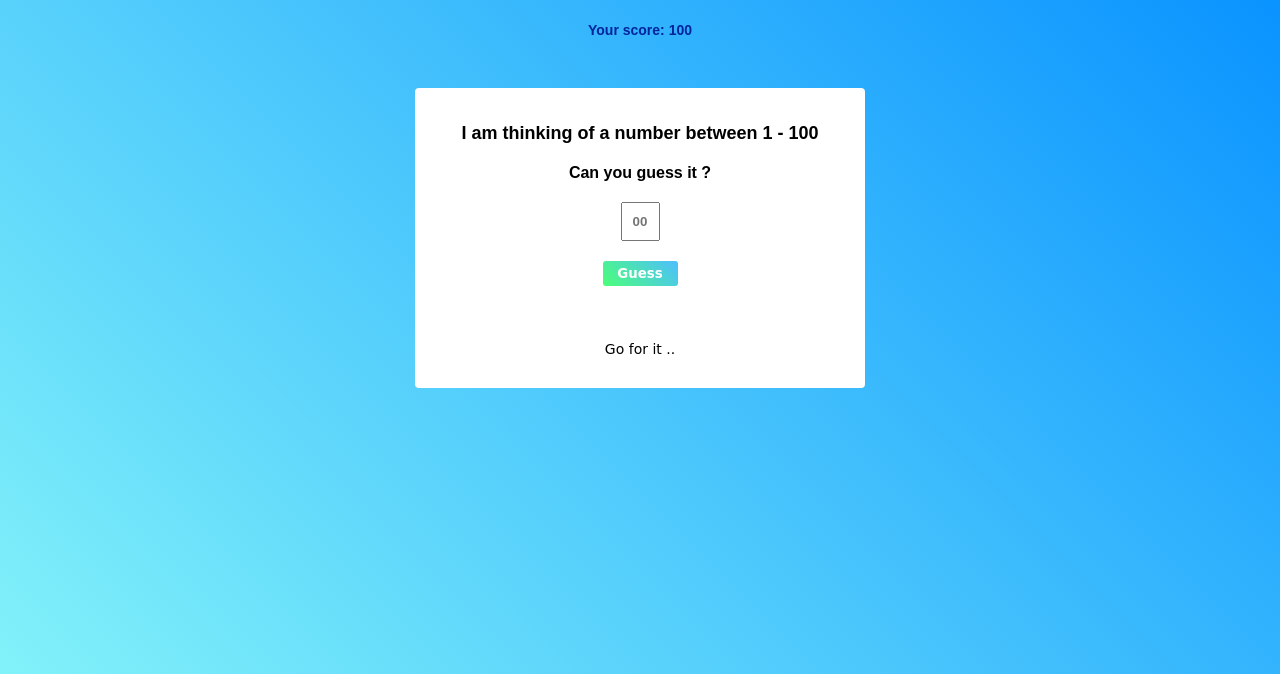
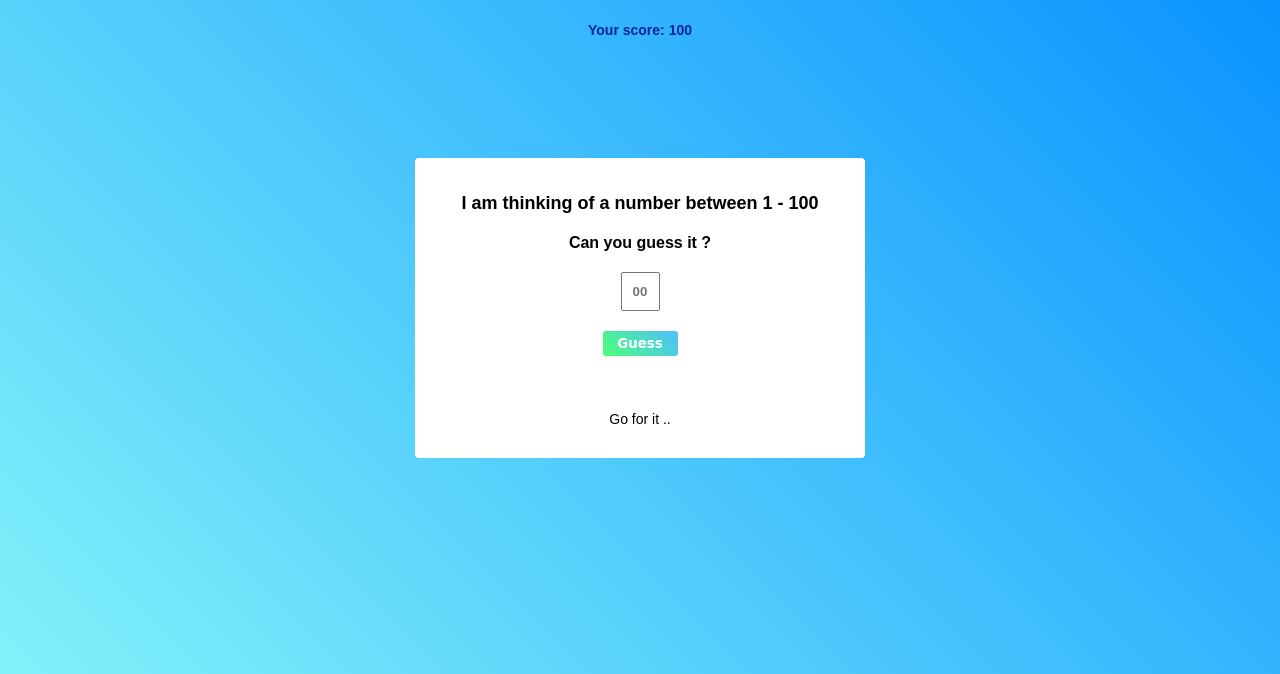
Before and after one commit to avviii129/Guess_the_number, a plain HTML site: page index.html in a window 1280 px wide. Shown: the part 82-756 px from the top of the page. Drawn offline with Linux system fonts and the light colour scheme.

Commit message:
Update style.css

```diff
--- a/style.css
+++ b/style.css
@@ -17,7 +17,7 @@ body{
     background-color:white;
     height:300px;
     width:450px;
-    margin:50px auto;
+    margin:15vh auto;
     justify-content:center;
     align-items:center;
     border-radius:4px;
@@ -55,7 +55,7 @@ body{
     transition:0.3s;
     background-image: linear-gradient(
         45deg,#88f7f9,#048fff);
-        color:rgb(255, 255, 255);
+    color:rgb(255, 255, 255);
 }
 
 
@@ -88,7 +88,7 @@ body{
 }
 
 #info{
-    font-family:cursive;
+    font-family:sans-serif;
     font-size: 14px;
 }
 
@@ -125,7 +125,7 @@ footer{
     align-items:center;
     margin-top:50px;
     font-family:cursive;
-    font-weight: 600;
+    font-weight: 700;
     font-size: 25px;
 }
 
```
